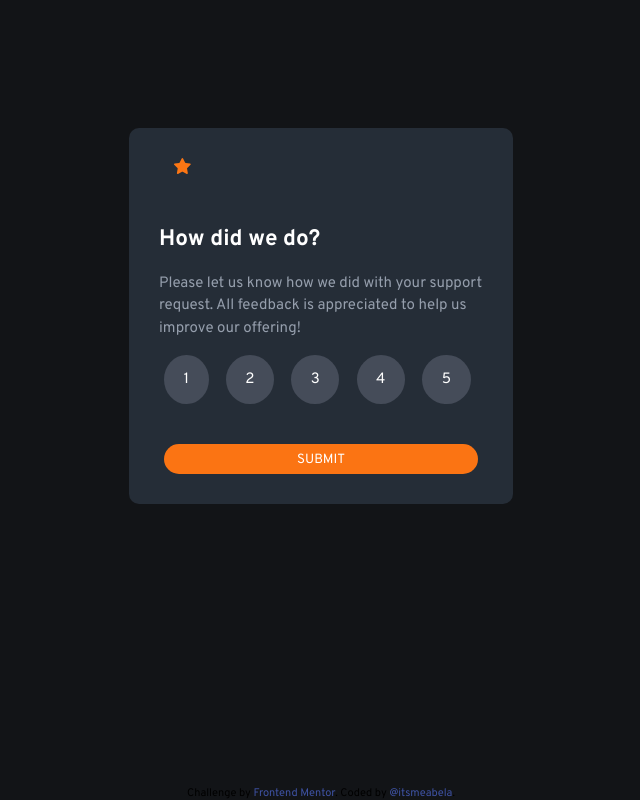
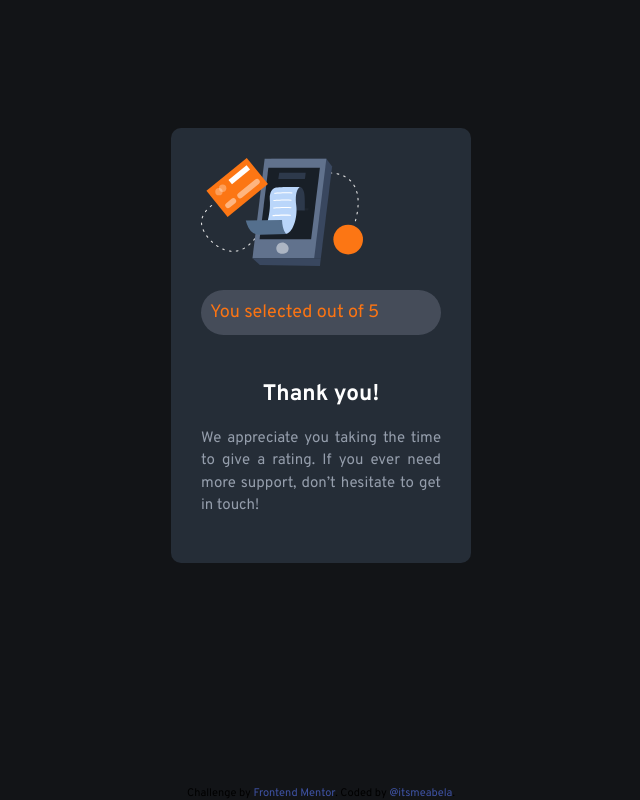
Before and after one commit to itsmeabela/interactive_rating, a plain HTML site: page index.html in a window 1280 px wide. Both pictures are taken after a click on the button "SUBMIT". Shown: the whole page, without its empty margins (319-959 px from the left). Drawn offline with Linux system fonts and the light colour scheme.

Commit message:
add functionality

```diff
--- a/index.html
+++ b/index.html
@@ -34,7 +34,7 @@
     <!-- Rating state start -->
 
     <div class="container">
-      <div class="rating">
+      <div id="rate-field" class="rating">
         <span style="padding: 1em"
           ><img src="./images/icon-star.svg" alt=""
         /></span>
@@ -51,11 +51,11 @@
           <span class="gray-circle btn">5</span>
         </div>
         <div class="submit-container">
-          <button class="submit-btn">SUBMIT</button>
+          <button type="button" id="submit" class="submit-btn">SUBMIT</button>
         </div>
       </div>
 
-      <div class="thanks-container hidden">
+      <div id="submit-field" class="thanks-container hidden">
         <div class="submit-img">
           <img
             src="./images/illustration-thank-you.svg"
@@ -64,7 +64,7 @@
           />
         </div>
         <p class="selection">
-          You selected <span id="selected"></span> out of <span>4</span>
+          You selected <span id="result"></span> out of <span>5</span>
         </p>
         <h2>Thank you!</h2>
         <p>
--- a/script.js
+++ b/script.js
@@ -1,9 +1,15 @@
 const selection = document.querySelectorAll(".btn");
-
-selection.addEventListener("click", () => {
-  console.log("clicked");
+const result = document.getElementById("result");
+const submitBtn = document.getElementById("submit");
+const rate = document.getElementById("rate-field");
+const submit = document.getElementById("submit-field");
+for (let i = 0; i < selection.length; i++) {
+  const element = selection[i];
+  element.addEventListener("click", () => {
+    result.textContent = i + 1;
+  });
+}
+submitBtn.addEventListener("click", () => {
+  rate.classList.add("hidden");
+  submit.classList.remove("hidden");
 });
-
-selection.forEach((select) => {
-  console.log(select.textContent);
-});
--- a/style.css
+++ b/style.css
@@ -29,7 +29,7 @@ h2 {
 }
 .container {
   background-color: var(--dark-blue);
-  max-width: 30%;
+  max-width: min-content;
   margin: 10% auto;
   border-radius: 10px;
   padding: 2em;
@@ -87,6 +87,10 @@ p {
   color: var(--orange);
 }
 .thanks-container {
+  min-width: 16em;
+  text-align: justify;
+}
+.thanks-container h2 {
   text-align: center;
 }
 .selection {
```
